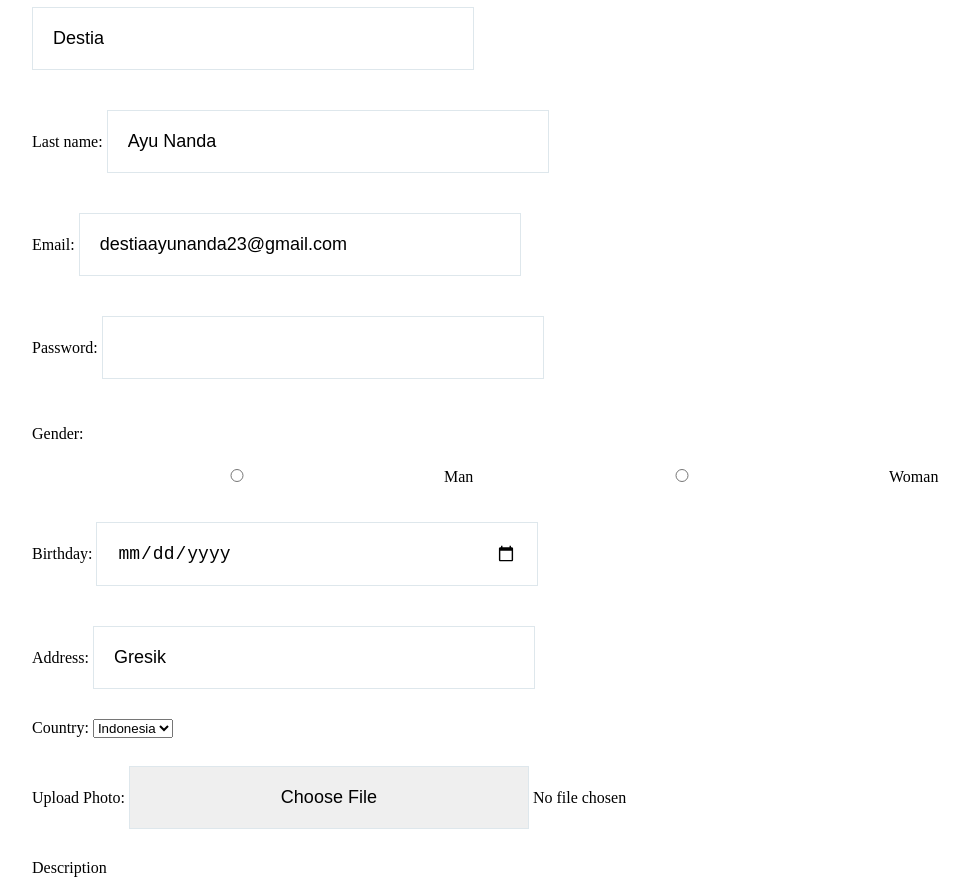
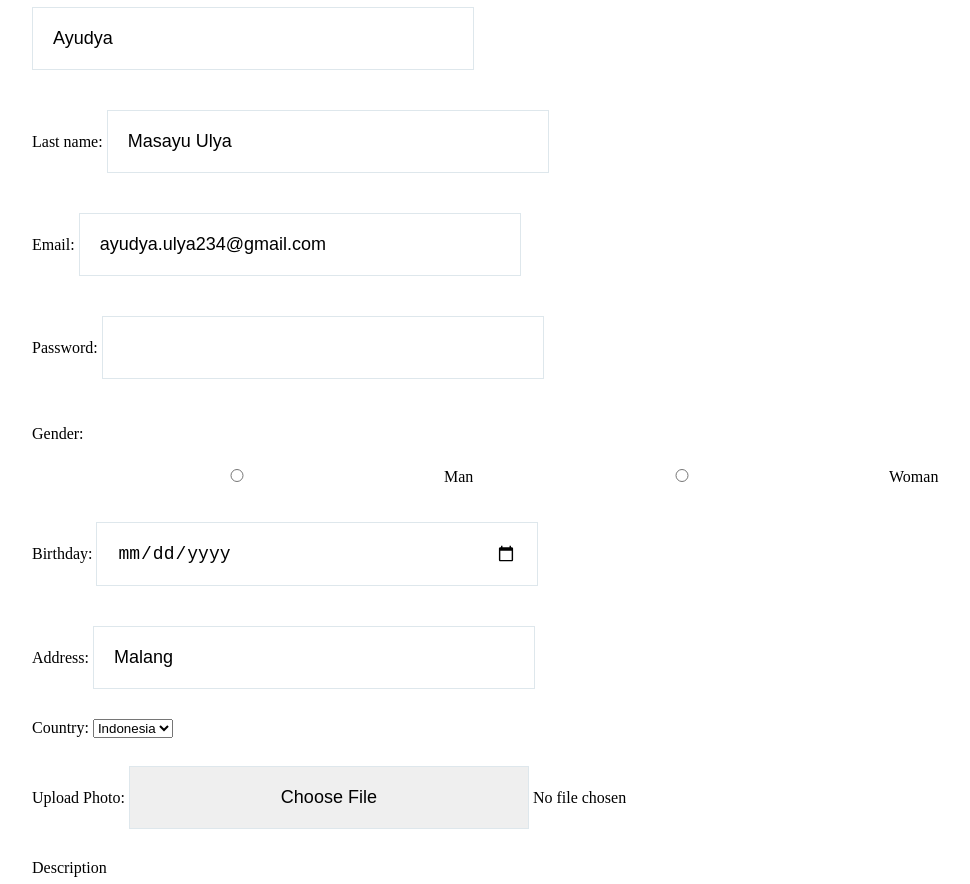
Before and after one commit to ayudya0058/PK-II, a plain HTML site: page index.html in a window 1280 px wide. Shown: the part 3447-4331 px from the top of the page, without its empty margins (48-1018 px from the left). Drawn offline with Linux system fonts and the light colour scheme.

Commit message:
Update index.html

```diff
--- a/index.html
+++ b/index.html
@@ -125,11 +125,11 @@
         <h3 class="section-title">Hubungi kami</h3>
         <form action="/action_page.php">
           <label for="fname">First name:</label>
-          <input type="text" id="fname" name="fname" value="Destia"><br>
+          <input type="text" id="fname" name="fname" value="Ayudya"><br>
           <label for="lname">Last name:</label>
-          <input type="text" id="lname" name="lname" value="Ayu Nanda"><br>
+          <input type="text" id="lname" name="lname" value="Masayu Ulya"><br>
           <label for="lname">Email:</label>
-          <input type="text" id="lname" name="lname" value="destiaayunanda23@gmail.com"><br>
+          <input type="text" id="lname" name="lname" value="ayudya.ulya234@gmail.com"><br>
           <label for="lname">Password:</label>
           <input type="text" id="lname" name="lname" value=""><br>
           <p>Gender:</p>
@@ -140,7 +140,7 @@
           <label for="birthday">Birthday:</label>
           <input type="date" id="birthday" name="birthday"><br>
           <label for="lname">Address:</label>
-          <input type="text" id="lname" name="lname" value="Gresik"><br>
+          <input type="text" id="lname" name="lname" value="Malang"><br>
           <label for="lname">Country:</label>
           <select name="Country">
             <option value=’CC’>Indonesia</option>
```
